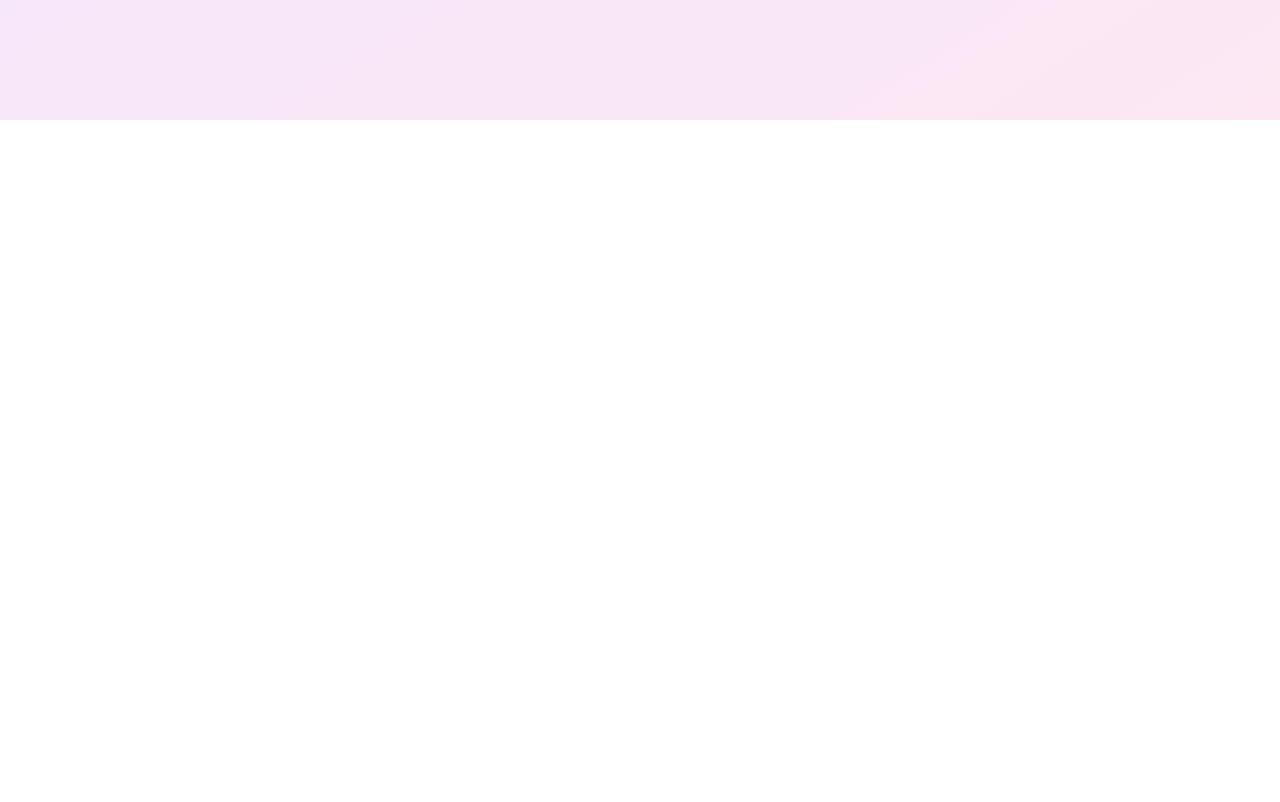
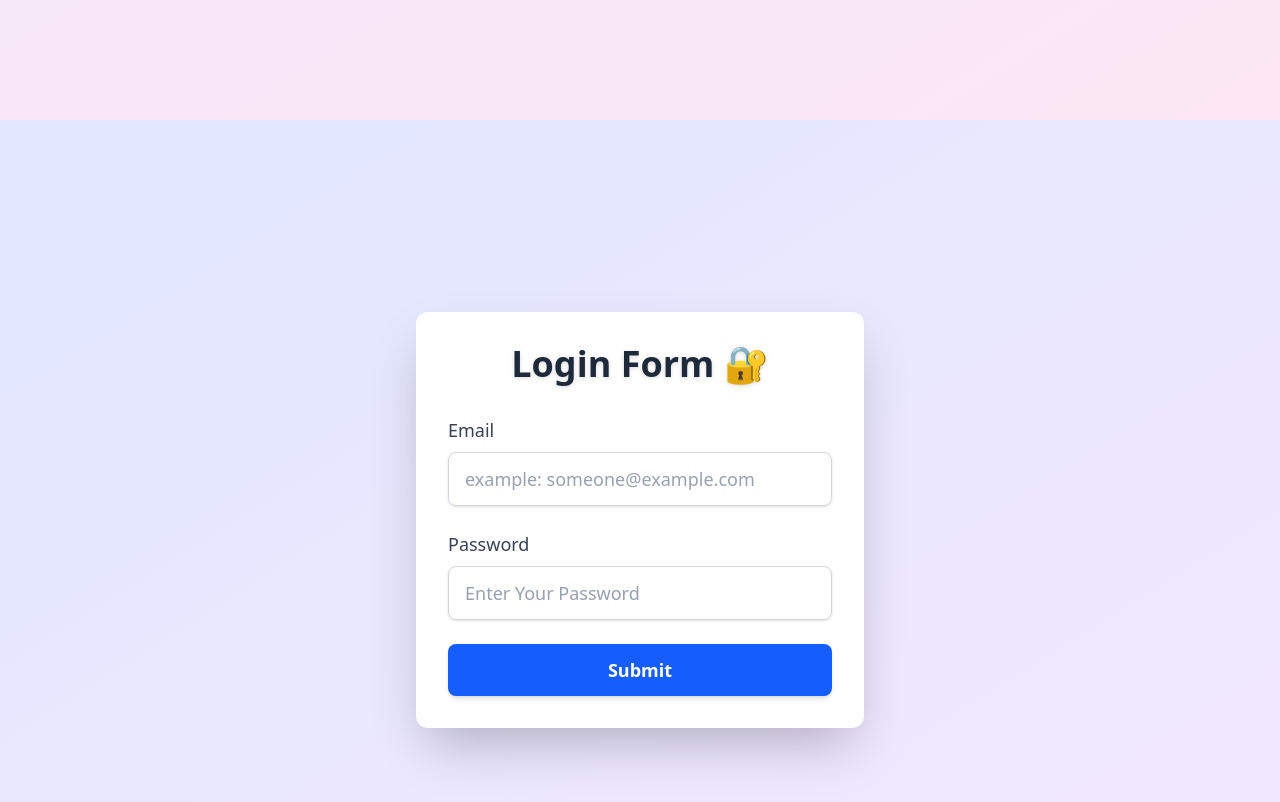
Before and after one commit to patel192/React-Practice, a React (Vite) app: page / in a window 1280 px wide. Shown: the part 7880-8682 px from the top of the page. Before the commit the page ends 8000 px from the top, so only its background shows below. Built offline with nearby package versions, Linux system fonts and the light colour scheme.

Commit message:
Form Validator using useEffect

```diff
--- a/package.json
+++ b/package.json
@@ -13,6 +13,7 @@
     "@tailwindcss/vite": "^4.1.10",
     "react": "^19.0.0",
     "react-dom": "^19.0.0",
+    "react-hook-form": "^7.57.0",
     "tailwindcss": "^4.1.10"
   },
   "devDependencies": {
--- a/src/App.jsx
+++ b/src/App.jsx
@@ -1,6 +1,7 @@
 import "./App.css";
 import { CountDown } from "./Components/useEffect/CountDown";
 import { Counter } from "./Components/useEffect/Counter";
+import { FormValidator } from "./Components/useEffect/FormValidator";
 import { ColorChanger } from "./Components/useState/ColorChanger";
 import { Drag_Drop } from "./Components/useState/Drag_Drop";
 import { Search_component } from "./Components/useState/Search_component";
@@ -24,6 +25,7 @@ function App() {
       <Drag_Drop/>
       <Counter/>
       <CountDown/>
+      <FormValidator/>
     </>
   );
 }
--- /dev/null
+++ b/src/Components/useEffect/FormValidator.jsx
@@ -0,0 +1,116 @@
+import React, { useEffect } from "react"; // Keep useEffect if you use it for actual side-effects
+import { useForm } from "react-hook-form";
+
+export const FormValidator = () => {
+  const {
+    register,
+    handleSubmit,
+    formState: { errors, isSubmitting, isDirty, isValid },
+    watch
+  } = useForm();
+
+  // Watch for changes in all form values
+  const formValues = watch();
+
+  const SubmiHandler = (data) => {
+    console.log("Form Submitted:", data);
+    // In a real app, you'd send this data to an API, etc.
+  };
+
+  // Example useEffect for a side effect: Logging errors when they change
+  useEffect(() => {
+    if (Object.keys(errors).length > 0) {
+      console.log("Validation Errors:", errors);
+    }
+  }, [errors]); // Dependency array: runs when 'errors' object changes
+
+  // Another example: Logging form values as they are typed (for debugging)
+  useEffect(() => {
+    console.log("Current form values:", formValues);
+  }, [formValues]); // Dependency array: runs whenever form values change
+
+
+  return (
+    <div className="flex flex-col items-center justify-center min-h-screen bg-gradient-to-br from-indigo-100 to-purple-100 p-6 font-sans">
+      <div className="w-full max-w-md bg-white rounded-xl shadow-2xl p-8">
+        <h1 className="text-4xl font-extrabold text-gray-800 mb-8 text-center drop-shadow-sm">
+          Login Form 🔐
+        </h1>
+        <form onSubmit={handleSubmit(SubmiHandler)} className="space-y-6">
+          {/* Email Input Field */}
+          <div>
+            <label htmlFor="email" className="block text-lg font-medium text-gray-700 mb-2">
+              Email
+            </label>
+            <input
+              type="email"
+              id="email"
+              placeholder="example: someone@example.com"
+              className={`
+                w-full px-4 py-3 border rounded-lg shadow-sm text-lg text-gray-800 placeholder-gray-400
+                focus:outline-none focus:ring-2 focus:ring-blue-500
+                ${errors.Email ? 'border-red-500 focus:border-red-500' : 'border-gray-300'}
+                transition duration-200 ease-in-out
+              `}
+              {...register("Email", {
+                required: "Email is required",
+                pattern: {
+                  value: /^[a-zA-Z0-9._%+-]+@[a-zA-Z0-9.-]+\.[a-zA-Z]{2,}$/,
+                  message: "Enter a valid email address",
+                },
+              })}
+            />
+            {errors.Email && (
+              <p className="mt-2 text-sm text-red-600 font-medium">{errors.Email.message}</p>
+            )}
+          </div>
+
+          {/* Password Input Field */}
+          <div>
+            <label htmlFor="password" className="block text-lg font-medium text-gray-700 mb-2">
+              Password
+            </label>
+            <input
+              type="password"
+              id="password"
+              placeholder="Enter Your Password"
+              className={`
+                w-full px-4 py-3 border rounded-lg shadow-sm text-lg text-gray-800 placeholder-gray-400
+                focus:outline-none focus:ring-2 focus:ring-blue-500
+                ${errors.Password ? 'border-red-500 focus:border-red-500' : 'border-gray-300'}
+                transition duration-200 ease-in-out
+              `}
+              {...register("Password", {
+                required: "Password is required",
+                minLength: {
+                  value: 8,
+                  message: "Password must be at least 8 characters",
+                },
+                maxLength: {
+                  value: 20,
+                  message: "Password must not exceed 20 characters",
+                },
+                pattern: {
+                  value: /^(?=.*[a-z])(?=.*[A-Z])(?=.*\d)(?=.*[@$!%*?&])[A-Za-z\d@$!%*?&]{8,}$/,
+                  message: "Password must include uppercase, lowercase, number, and special character",
+                },
+              })}
+            />
+            {errors.Password && (
+              <p className="mt-2 text-sm text-red-600 font-medium">{errors.Password.message}</p>
+            )}
+          </div>
+
+          {/* Submit Button */}
+          <button
+            type="submit"
+            className="w-full bg-blue-600 text-white font-bold text-lg py-3 rounded-lg shadow-md hover:bg-blue-700 transition duration-300 ease-in-out transform hover:scale-105 focus:outline-none focus:ring-4 focus:ring-blue-300 active:bg-blue-800"
+            disabled={isSubmitting} // Disable button during submission
+          >
+            {isSubmitting ? 'Submitting...' : 'Submit'}
+          </button>
+        </form>
+      </div>
+    </div>
+  );
+};
```
Also changed, not shown: 1 other file (tests, documents, lock files or other folders).
